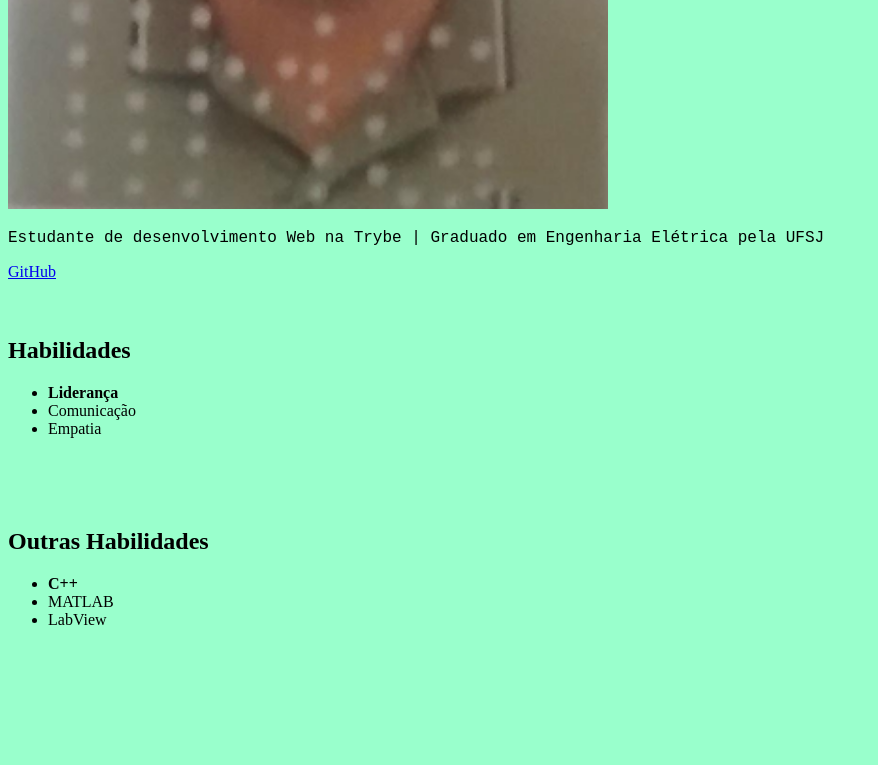
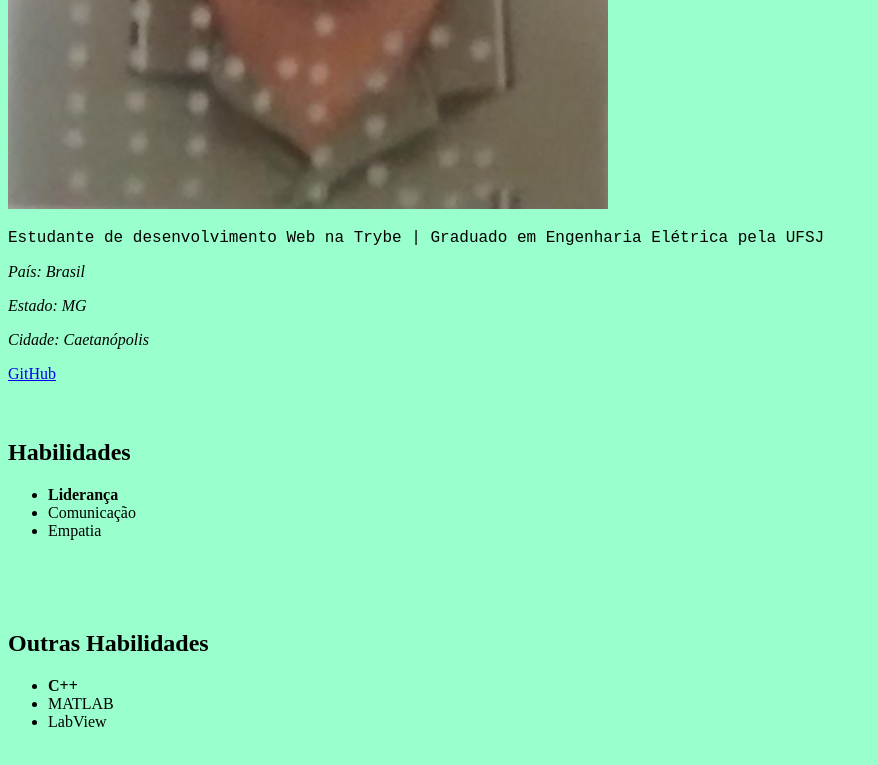
Before and after one commit to marceloalexandredacunhasimao/marceloalexandredacunhasimao.github.io, a plain HTML site: page index.html in a window 1280 px wide. Shown: the part 812-1577 px from the top of the page, without its empty margins (0-878 px from the left). Drawn offline with Linux system fonts and the light colour scheme.

Commit message:
Alterado o estilo das tags usadas para destacar algumas informações, como sua nacionalidade e a cidade/estado

```diff
--- a/index.html
+++ b/index.html
@@ -13,6 +13,9 @@
         #sobremim{
             font-family: 'Courier New', Courier, monospace;
         }
+        .informacoes{
+            font-style: italic;
+        }
     </style>
 </head>
 <body>
@@ -27,6 +30,9 @@
     <img id="minhafoto" src="./imagens/Marcelo Alexandre - slax.jpg" alt="Foto de Marcelo Alexandre da Cunha Simão" width="600px">
     <br>
     <p id="sobremim">Estudante de desenvolvimento Web na Trybe | Graduado em Engenharia Elétrica pela UFSJ</p>
+    <p id="nacionalidade" class="informacoes">País: Brasil</p>
+    <p id="estado" class="informacoes">Estado: MG</p>
+    <p id="cidade" class="informacoes">Cidade: Caetanópolis</p>
     <a href="https://github.com/marceloalexandredacunhasimao/trybe-exercicios" target="_blank">GitHub</a>
     <br><br><br>
     <h2 id="habilidades">Habilidades</h2>
```
